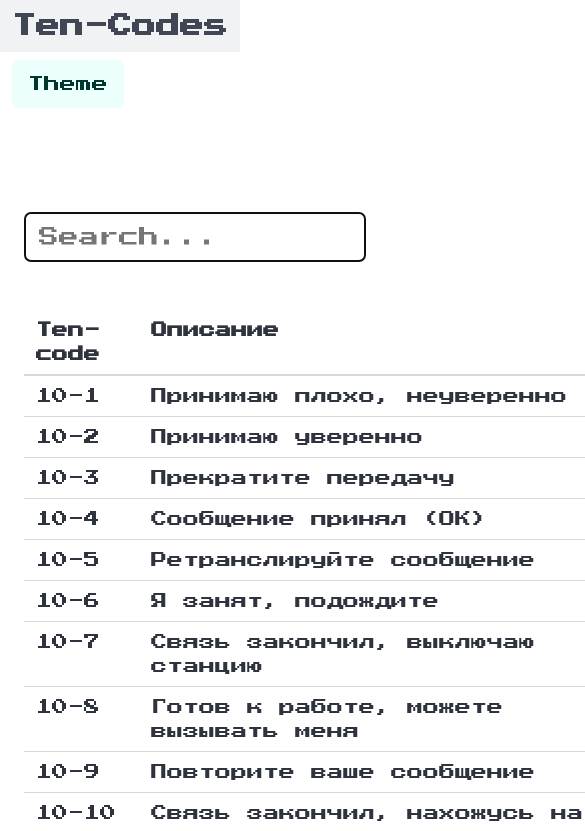
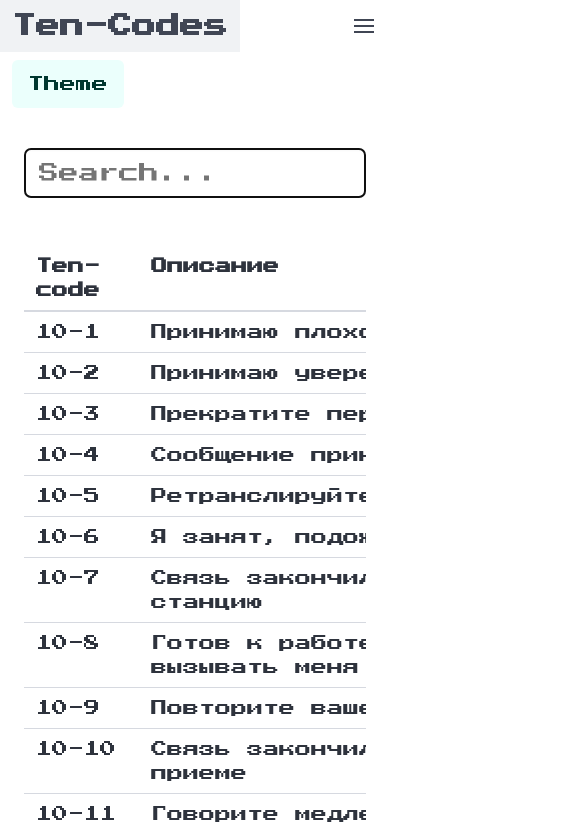
Before and after one commit to zeddmaster/ten-codes, a Vue app: page /search in a window 390 px wide. Shown: the top 831 px of the page, 585 px wide, since content can reach past the window. Built offline with nearby package versions, Linux system fonts and the light colour scheme.

Commit message:
Some refactoring and mobile adaptive

```diff
--- a/index.html
+++ b/index.html
@@ -1,5 +1,5 @@
 <!doctype html>
-<html lang="en">
+<html lang="en" class="has-navbar-fixed-top">
 <head>
     <meta charset="UTF-8"/>
     <link rel="icon" type="image/svg+xml" href="/vite.svg"/>
--- a/package.json
+++ b/package.json
@@ -11,6 +11,7 @@
   "dependencies": {
     "bulma": "^1.0.2",
     "lodash": "^4.17.21",
+    "mitt": "^3.0.1",
     "vue": "^3.5.10",
     "vue-router": "^4.4.5"
   },
--- a/src/components/Layout/Navbar.vue
+++ b/src/components/Layout/Navbar.vue
@@ -1,9 +1,17 @@
 <script setup>
 import {toggleTheme} from "../../services/ThemeService.js";
+import {ref} from "vue";
+import EventBus from "../../plugins/EventBus.js";
+
+const showMenu = ref(false)
+
+EventBus.$on('hideMenu', () => {
+  showMenu.value = false
+})
 </script>
 
 <template>
-  <nav class="navbar is-transparent">
+  <nav class="navbar is-transparent is-fixed-top">
     <div class="container">
       <div class="navbar-brand">
         <router-link class="navbar-item" to="/">
@@ -11,9 +19,17 @@ import {toggleTheme} from "../../services/ThemeService.js";
             Ten-Codes
           </span>
         </router-link>
+
+        <a @click="showMenu = !showMenu" role="button"
+           class="navbar-burger has-text-dark-20" :class="{ 'is-active': showMenu }">
+          <span aria-hidden="true"></span>
+          <span aria-hidden="true"></span>
+          <span aria-hidden="true"></span>
+          <span aria-hidden="true"></span>
+        </a>
       </div>
 
-      <div class="navbar-menu">
+      <div class="navbar-menu" :class="{ 'is-active': showMenu }">
         <div class="navbar-start">
           <router-link class="navbar-item" to="/">
             Home
--- a/src/main.js
+++ b/src/main.js
@@ -1,5 +1,5 @@
 import { createApp } from 'vue'
-import { router } from "./routes/index.js";
+import { router } from "./plugins/routes/index.js";
 
 import './sass/main.scss'
 
--- a/src/pages/Dictionary.vue
+++ b/src/pages/Dictionary.vue
@@ -1,6 +1,6 @@
 <script setup>
 
-import {useTenCodes} from "../constants/ten-codes.js";
+import {useTenCodes} from "../plugins/constants/ten-codes.js";
 import {computed, onMounted, ref} from "vue";
 
 const tenCodesRaw = useTenCodes()
@@ -28,6 +28,7 @@ onMounted(() => {
            class="input is-medium"
            placeholder="Search..."/>
 
+    <div class="table-container">
       <table class="table mx-auto mt-6" style="min-width: 600px;">
         <thead>
         <tr>
@@ -52,6 +53,7 @@ onMounted(() => {
         </tbody>
 
       </table>
+    </div>
 
   </div>
 </template>
--- a/src/pages/Main/Index.vue
+++ b/src/pages/Main/Index.vue
@@ -4,7 +4,9 @@ import Quiz from "../../components/Quiz/Quiz.vue";
 </script>
 
 <template>
-  <Quiz/>
+  <section class="section">
+    <Quiz/>
+  </section>
 </template>
 
 <style scoped>
--- /dev/null
+++ b/src/plugins/EventBus.js
@@ -0,0 +1,8 @@
+import mitt from 'mitt'
+const emitter = mitt()
+
+export default {
+    $on: (...args) => emitter.on(...args),
+    $off: (...args) => emitter.off(...args),
+    $emit: (...args) => emitter.emit(...args)
+}
--- a/src/routes/index.js
+++ b/src/plugins/routes/index.js
@@ -1,7 +1,8 @@
 import {createRouter, createWebHistory} from 'vue-router'
 
-import HomeView from '../pages/Main/Index.vue'
-import Dictionary from "../pages/Dictionary.vue"
+import HomeView from '../../pages/Main/Index.vue'
+import Dictionary from "../../pages/Dictionary.vue"
+import EventBus from "../EventBus.js";
 
 const routes = [
     { path: '/', component: HomeView },
@@ -12,3 +13,8 @@ export const router = createRouter({
     history: createWebHistory(),
     routes,
 })
+
+router.beforeEach((to, from, next) => {
+    EventBus.$emit('hideMenu')
+    next()
+})
--- a/src/sass/components/quiz.scss
+++ b/src/sass/components/quiz.scss
@@ -17,6 +17,10 @@
     align-items: stretch;
     justify-content: center;
     gap: 15px;
+
+    button {
+      white-space: wrap;
+    }
   }
 
   &__start {
--- a/src/services/QuestionBuilder.js
+++ b/src/services/QuestionBuilder.js
@@ -1,4 +1,4 @@
-import {useTenCodes} from "../constants/ten-codes.js";
+import {useTenCodes} from "../plugins/constants/ten-codes.js";
 import _ from "lodash";
 
 
```
Also changed, not shown: src/plugins/constants/ten-codes.js (renamed from src/constants/ten-codes.js), 1 other file (tests, documents, lock files or other folders). Lines whose indentation alone changed are shown as unchanged.
